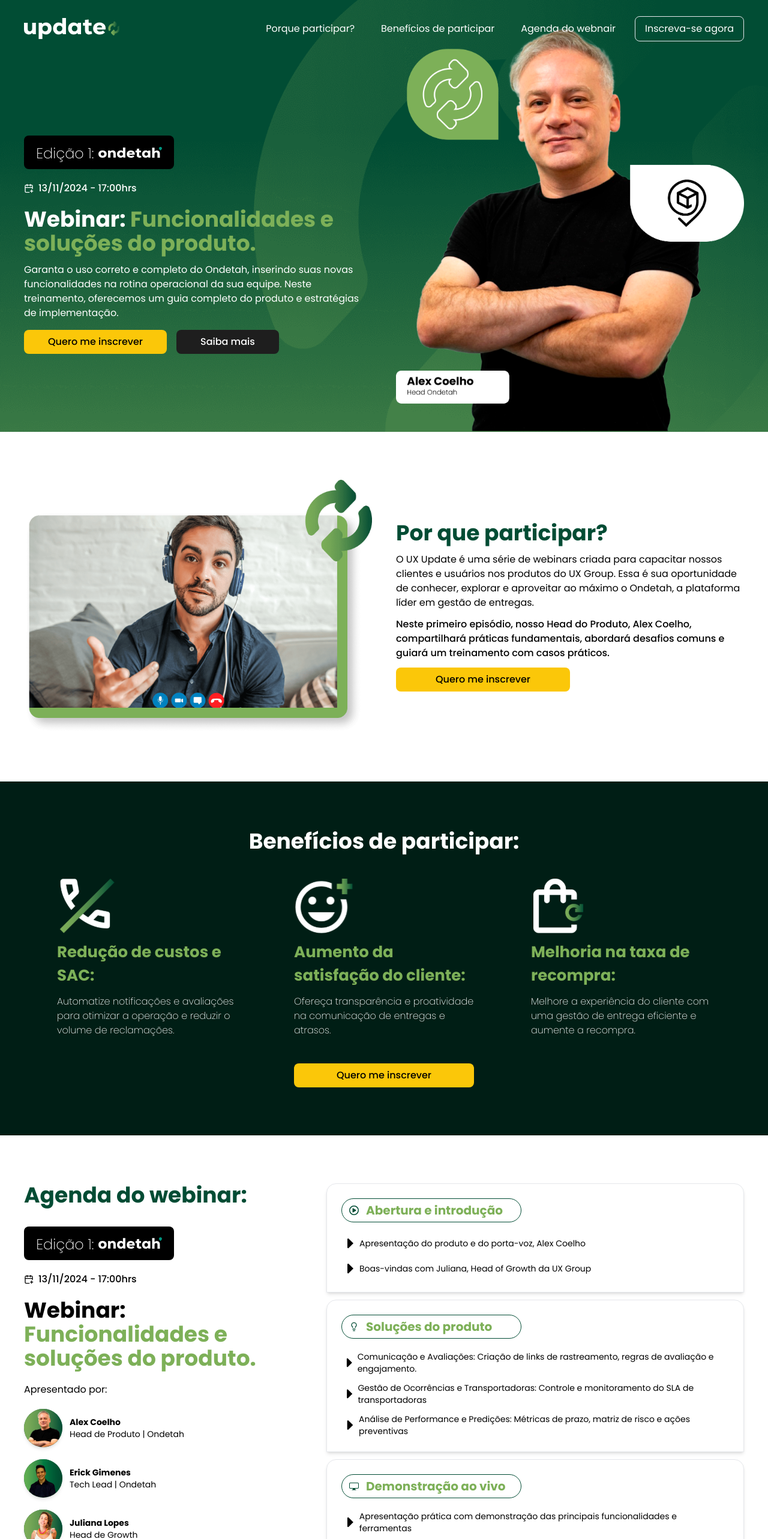
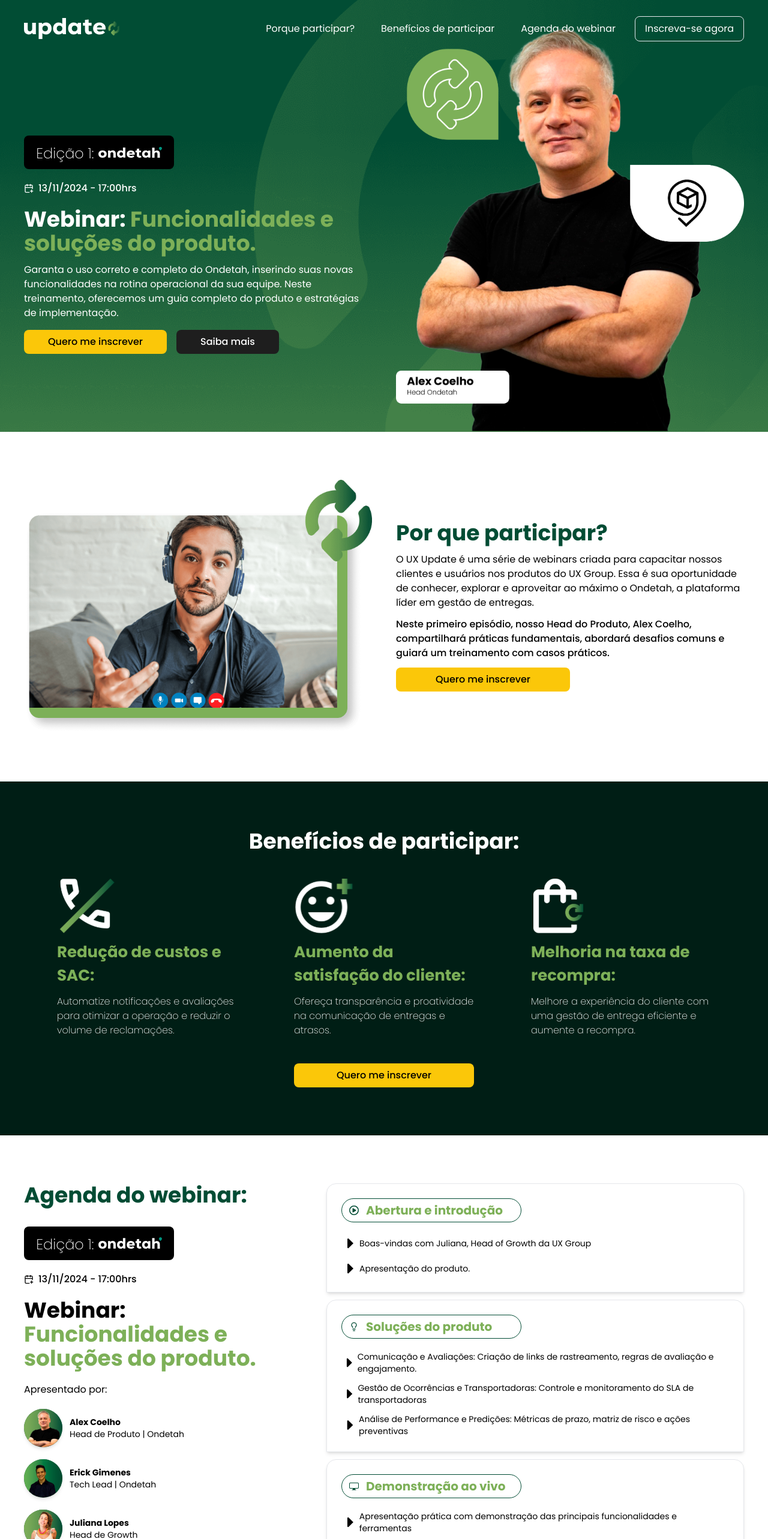
Before and after one commit to Kaue-code30/lp-webinar, a Next.js app: page / in a window 1280 px wide. Shown: the top 2566 px of the page at 60% size. Built offline with nearby package versions, Linux system fonts and the light colour scheme.

Commit message:
Ajuste de link

```diff
--- a/src/app/Pages/Home/Components/AgendaWebninar/index.tsx
+++ b/src/app/Pages/Home/Components/AgendaWebninar/index.tsx
@@ -39,10 +39,10 @@
             icon: FaRegCirclePlay,
             listContent: [
                 {
-                    text: "Apresentação do produto e do porta-voz, Alex Coelho",
+                    text: "Boas-vindas com Juliana, Head of Growth da UX Group",
                 },
                 {
-                    text: "Boas-vindas com Juliana, Head of Growth da UX Group",
+                    text: "Apresentação do produto.",
                 },
             ]
         },
--- a/src/app/Pages/Home/Components/footer/index.tsx
+++ b/src/app/Pages/Home/Components/footer/index.tsx
@@ -17,7 +17,7 @@
         },
         {
             index: 2,
-            nameLink: "Agenda do webnair",
+            nameLink: "Agenda do webinar",
             link: "#agenda"
         },
     ]
--- a/src/app/Pages/Home/Header/index.tsx
+++ b/src/app/Pages/Home/Header/index.tsx
@@ -25,7 +25,7 @@
         },
         {
             index: 2,
-            nameLink: "Agenda do webnair",
+            nameLink: "Agenda do webinar",
             link: "#agenda"
         },
     ]
```
